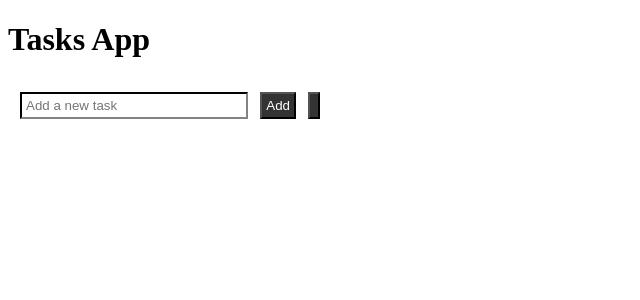
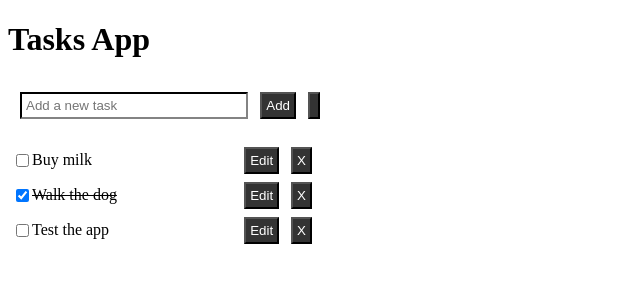
Before and after one commit to NidzaJov/vezbe-repo, a Vue app in the folder VueVezbe/tasks-app/: page / in a window 1280 px wide. Shown: the top 300 px of the page, without its empty margins (0-640 px from the left). Built offline with nearby package versions, Linux system fonts and the light colour scheme; data requests are answered from the project's data file.

Commit message:
Add Vuex Router

```diff
--- a/VueVezbe/tasks-app/package.json
+++ b/VueVezbe/tasks-app/package.json
@@ -11,11 +11,13 @@
     "core-js": "^3.6.5",
     "sass-loader": "^10.2.0",
     "vue": "^2.6.11",
+    "vue-router": "^3.2.0",
     "vuex": "^3.4.0"
   },
   "devDependencies": {
     "@vue/cli-plugin-babel": "~4.5.0",
     "@vue/cli-plugin-eslint": "~4.5.0",
+    "@vue/cli-plugin-router": "^4.5.14",
     "@vue/cli-plugin-vuex": "^4.5.14",
     "@vue/cli-service": "~4.5.0",
     "@vue/eslint-config-airbnb": "^5.0.2",
--- a/VueVezbe/tasks-app/src/components/TaskList.vue
+++ b/VueVezbe/tasks-app/src/components/TaskList.vue
@@ -1,12 +1,12 @@
 <template>
 <div class="task-list">
-  <single-task v-for="task in filteredTasks" :key="task.id" :task="task" />
+  <single-task v-for="task in tasksData" :key="task.id" :task="task" />
 </div>
 
 </template>
 
 <script>
-import { mapGetters } from 'vuex';
+import { mapState } from 'vuex';
 import SingleTask from './SingleTask.vue';
 
 export default {
@@ -14,7 +14,7 @@
   components:
     { SingleTask },
   computed: {
-    ...mapGetters('tasks', ['filteredTasks']),
+    ...mapState('tasks', ['tasksData']),
   },
 };
 </script>
--- a/VueVezbe/tasks-app/src/main.js
+++ b/VueVezbe/tasks-app/src/main.js
@@ -1,11 +1,13 @@
 import Vue from 'vue';
 import App from './App.vue';
 import store from './store';
+import router from './router';
 
 Vue.config.productionTip = false;
 
 const app = new Vue({
   store,
+  router,
   render: (h) => h(App),
 });
 app.$mount('#app');
--- /dev/null
+++ b/VueVezbe/tasks-app/src/router/index.js
@@ -0,0 +1,12 @@
+import Vue from 'vue';
+import VueRouter from 'vue-router';
+
+Vue.use(VueRouter);
+
+const routes = [];
+
+const router = new VueRouter({
+  routes,
+});
+
+export default router;
```
Also changed, not shown: 1 other file (tests, documents, lock files or other folders).
